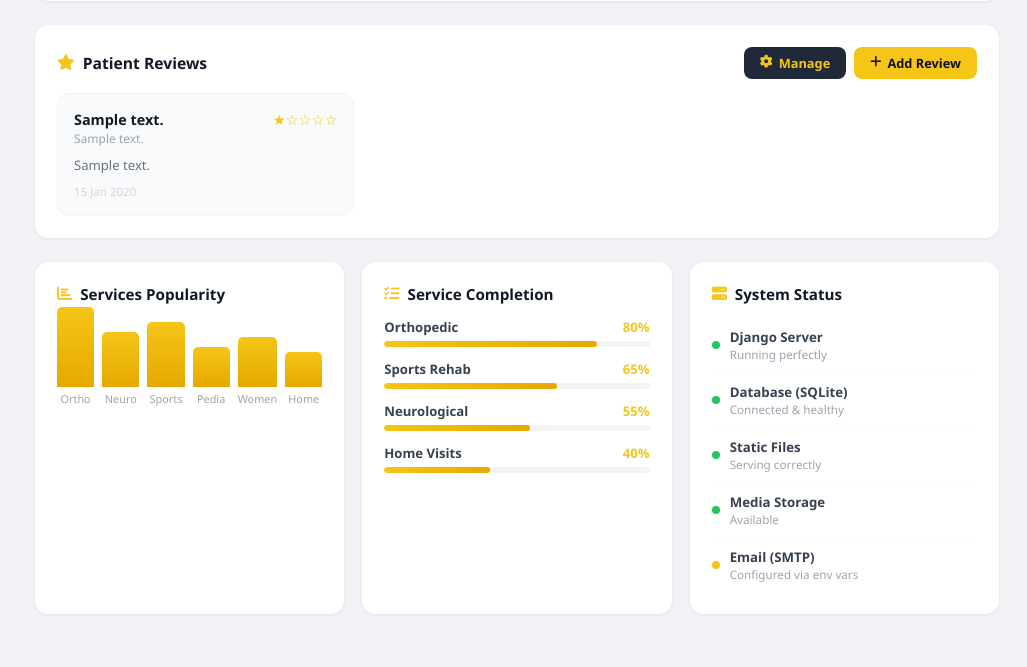
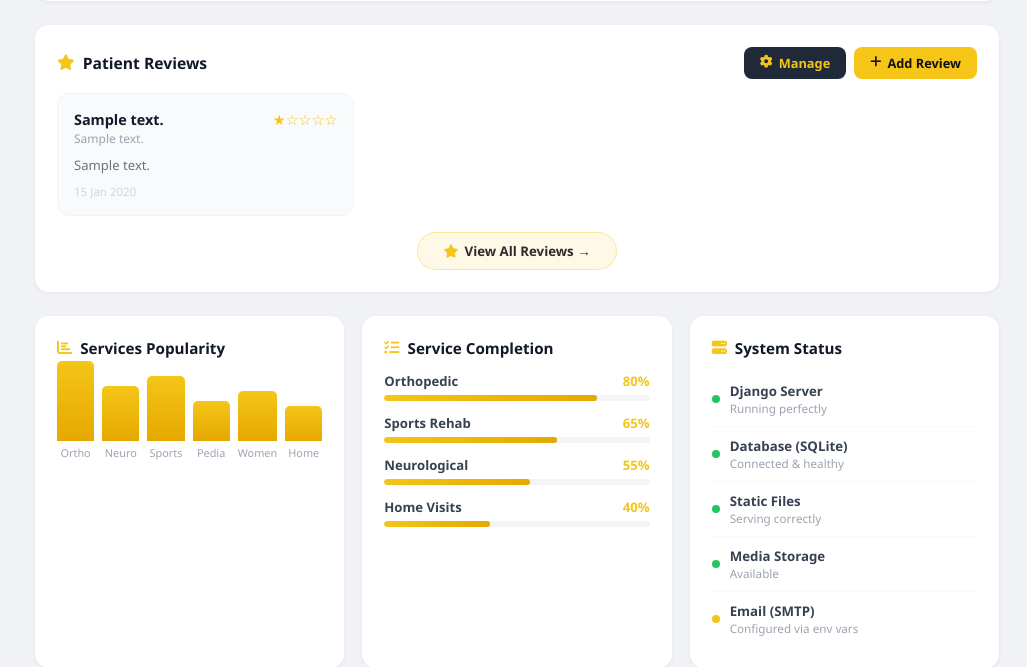
Before and after one commit to TanviMandalia/Python_django_app, a Django app: page /admin-dashboard/ in a window 1280 px wide. Shown: the part 1383-2050 px from the top of the page, without its empty margins (253-1280 px from the left). Run offline with Django 5.2, Linux system fonts and the light colour scheme; a user stored in the database is signed in; tables that the repository leaves empty hold one stand-in row (values such as "Sample post"); data that the repository does not hold is empty.

Commit message:
Add "View All" links to dashboard sections for detailed record viewing
Update admin and client dashboards to display limited records by default with "View All" links for full details, modifying `admin_dashboard.html` and `client_dashboard.html` templates.

Replit-Commit-Author: Agent
Replit-Commit-Session-Id: 82e85c06-837f-48b8-9f14-4f198f5c4633
Replit-Commit-Checkpoint-Type: full_checkpoint
Replit-Commit-Event-Id: ff83791f-19d0-41d0-91a7-f484261232ee
Replit-Commit-Screenshot-Url: https://storage.googleapis.com/screenshot-production-us-central1/438d090c-6df0-4a1c-8298-cebcab8c540b/82e85c06-837f-48b8-9f14-4f198f5c4633/kLleFas
Replit-Helium-Checkpoint-Created: true

```diff
--- a/templates/admin_dashboard.html
+++ b/templates/admin_dashboard.html
@@ -655,6 +655,7 @@
           </div>
           <div class="blog-grid">
             {% for blog in blogs|slice:':3' %}
+
               <div class="blog-card">
                 {% if blog.image %}
                   <img src="{{ blog.image.url }}" class="blog-image" alt="{{ blog.title }}" />
@@ -674,6 +675,11 @@
                 </div>
               </div>
             {% endfor %}
+          </div>
+          <div style="text-align:center;margin-top:16px;">
+            <a href="{% url 'admin_blog_list' %}" style="display:inline-block;background:rgba(245,197,24,0.1);color:#2c2c2c;border:1px solid rgba(245,197,24,0.35);padding:9px 26px;border-radius:22px;font-size:0.83em;font-weight:700;text-decoration:none;">
+              <i class="fas fa-th-list" style="color:#f5c518;margin-right:6px;"></i>View All Blog Posts →
+            </a>
           </div>
         </div>
         {% else %}
@@ -720,6 +726,11 @@
               <div class="review-date">{{ review.created_at|date:"d M Y" }}</div>
             </div>
             {% endfor %}
+          </div>
+          <div style="text-align:center;margin-top:16px;">
+            <a href="{% url 'admin_reviews' %}" style="display:inline-block;background:rgba(245,197,24,0.1);color:#2c2c2c;border:1px solid rgba(245,197,24,0.35);padding:9px 26px;border-radius:22px;font-size:0.83em;font-weight:700;text-decoration:none;">
+              <i class="fas fa-star" style="color:#f5c518;margin-right:6px;"></i>View All Reviews →
+            </a>
           </div>
           {% else %}
           <div class="empty-state">
```
Also changed, not shown: templates/client_dashboard.html (+16 -3 lines).
